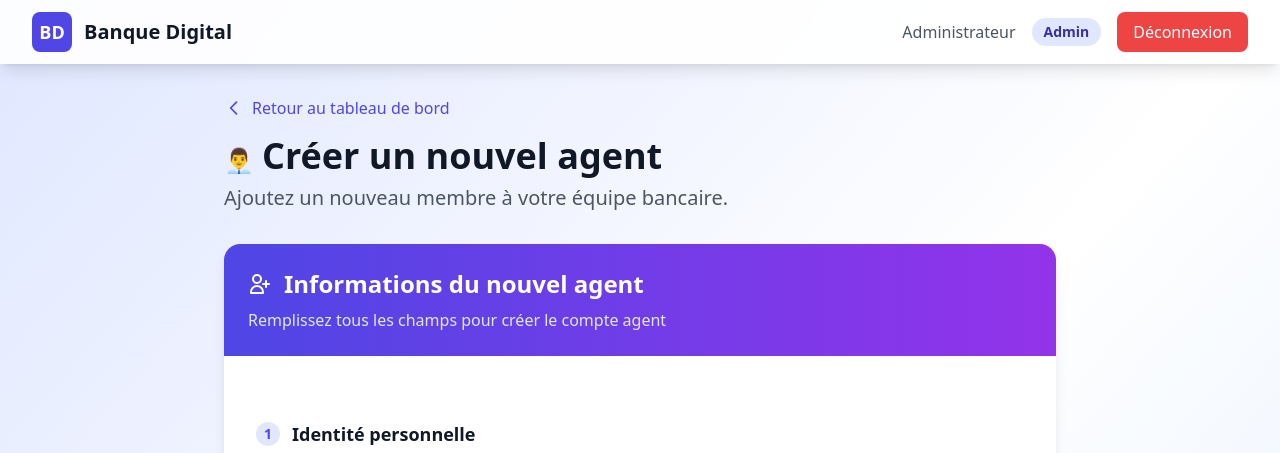
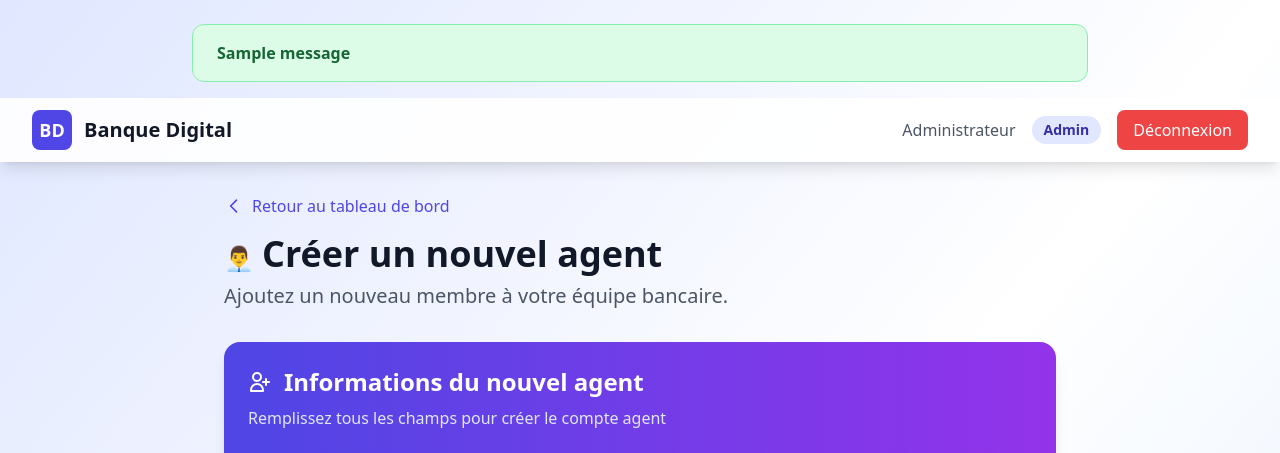
Before and after one commit to LOIC-only-one/sae_bank_leading, a Django app: template frontend_project/frontend_app/templates/frontend_app/SUPER_USER/create_agent.html in a window 1280 px wide. Shown: the top 453 px of the page. Run offline with Django 5.2, Linux system fonts and the light colour scheme; the template is opened without the code that fills it, so the values that code supplies are empty; tables that the repository leaves empty hold one stand-in row (values such as "Sample post"); one stand-in notice (Sample message) is shown; some libraries are stand-ins or nearby versions.

Commit message:
Enhance message display in create_agent template and remove redundant success/error messages in views

```diff
--- a/frontend_project/frontend_app/templates/frontend_app/SUPER_USER/create_agent.html
+++ b/frontend_project/frontend_app/templates/frontend_app/SUPER_USER/create_agent.html
@@ -8,6 +8,23 @@
 </head>
 <body class="bg-gradient-to-br from-indigo-100 via-white to-blue-100 min-h-screen font-sans">
 
+  {% if messages %}
+    <div class="max-w-4xl mx-auto mt-6">
+      {% for message in messages %}
+        <div class="mb-4 px-6 py-4 rounded-xl font-semibold
+          {% if message.tags == 'success' %}
+            bg-green-100 text-green-800 border border-green-300
+          {% elif message.tags == 'error' %}
+            bg-red-100 text-red-800 border border-red-300
+          {% else %}
+            bg-blue-100 text-blue-800 border border-blue-300
+          {% endif %}
+        ">
+          {{ message }}
+        </div>
+      {% endfor %}
+    </div>
+  {% endif %}
   <!-- Navigation -->
   <nav class="bg-white/90 backdrop-blur-sm shadow-lg sticky top-0 z-50">
     <div class="max-w-7xl mx-auto px-4 sm:px-6 lg:px-8">
```
Also changed, not shown: frontend_project/frontend_app/views.py (+0 -8 lines), frontend_project/db.sqlite3.
